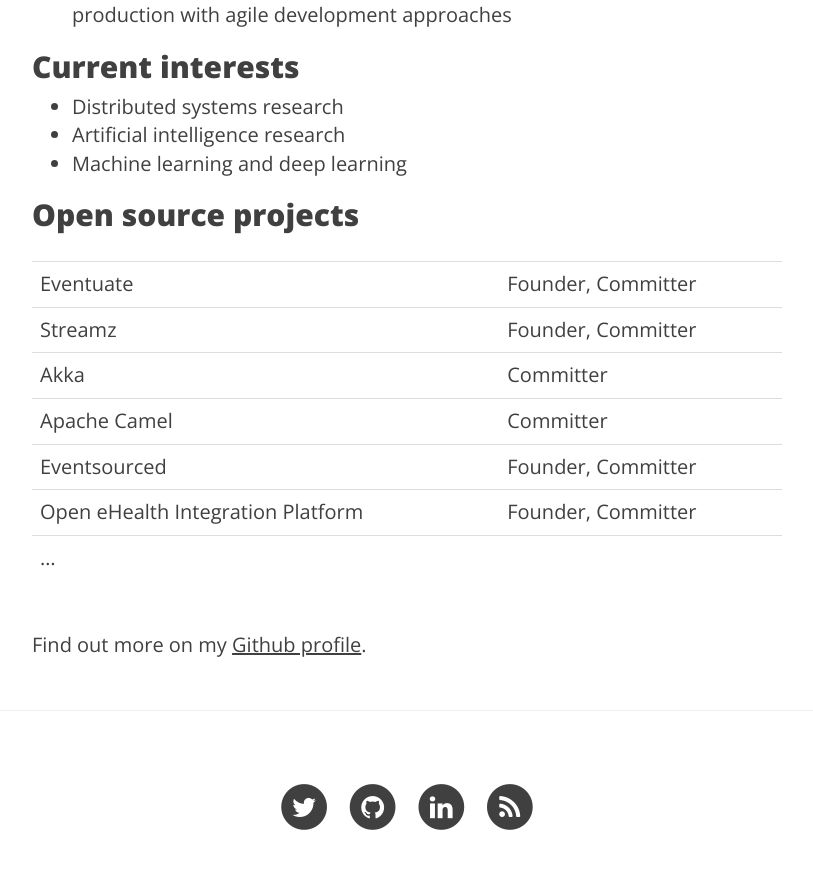
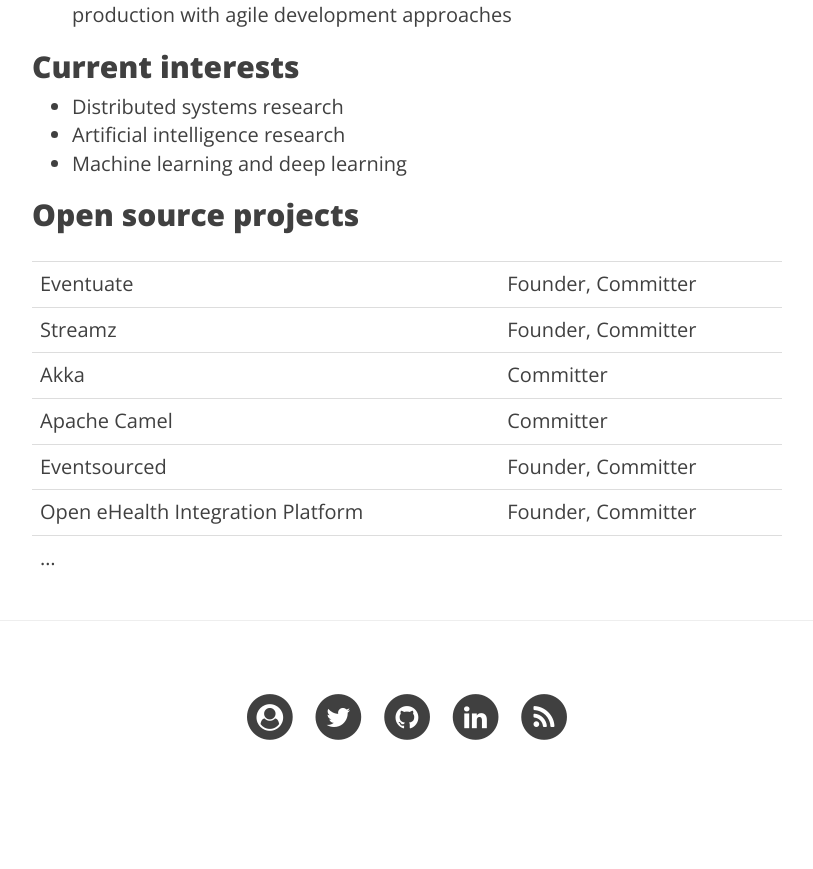
Before and after one commit to krasserm/krasserm.github.io, a Jekyll site: the page built from about.md, in a window 1280 px wide and 900 px high, scrolled down 867 px. Shown: the top 869 px of the window, without its empty margins (233-1046 px from the left). Built offline with Jekyll 4.4.1, drawn with Linux system fonts in a browser that asks for light colours; nearby versions of some CDN libraries; after the commit the page ends 1677 px from its top, so only the background shows below that.

Commit message:
Add resume icon to footer

```diff
--- a/_config.yml
+++ b/_config.yml
@@ -5,6 +5,7 @@
 description: ""
 baseurl: ""
 url: "http://krasserm.github.io"
+resume: true
 twitter_username: mrt1nz
 github_username:  krasserm
 linkedin_username: krasserm
@@ -18,3 +19,4 @@
 
 gems:
   - jekyll-sitemap
+  - jekyll-paginate
--- a/_includes/footer.html
+++ b/_includes/footer.html
@@ -4,6 +4,16 @@
         <div class="row">
             <div class="col-lg-8 col-lg-offset-2 col-md-10 col-md-offset-1">
                 <ul class="list-inline text-center">
+                    {% if site.resume %}
+                    <li>
+                        <a href="http://martin-krasser.de/resume/resume.pdf">
+                        <span class="fa-stack fa-lg">
+                                <i class="fa fa-circle fa-stack-2x"></i>
+                                <i class="fa fa-user-circle fa-stack-1x fa-inverse"></i>
+                            </span>
+                        </a>
+                    </li>
+                    {% endif %}
                     {% if site.twitter_username %}
                     <li>
                         <a href="https://twitter.com/{{ site.twitter_username }}">
--- a/_includes/head.html
+++ b/_includes/head.html
@@ -19,7 +19,7 @@
     <link rel="stylesheet" href="{{ "/css/syntax.css" | prepend: site.baseurl }}">
 
     <!-- Custom Fonts -->
-    <link href="//maxcdn.bootstrapcdn.com/font-awesome/4.3.0/css/font-awesome.min.css" rel="stylesheet" type="text/css">
+    <link href="//maxcdn.bootstrapcdn.com/font-awesome/4.7.0/css/font-awesome.min.css" rel="stylesheet" type="text/css">
     <link href='//fonts.googleapis.com/css?family=Lora:400,700,400italic,700italic' rel='stylesheet' type='text/css'>
     <link href='//fonts.googleapis.com/css?family=Open+Sans:300italic,400italic,600italic,700italic,800italic,400,300,600,700,800' rel='stylesheet' type='text/css'>
 
--- a/about.md
+++ b/about.md
@@ -32,5 +32,3 @@
 |[Eventsourced](https://github.com/eligosource/eventsourced)|Founder, Committer|
 |[Open eHealth Integration Platform](http://oehf.github.io/ipf/)|Founder, Committer|
 |...||
-
-Find out more on my [Github profile](https://github.com/krasserm).
```
